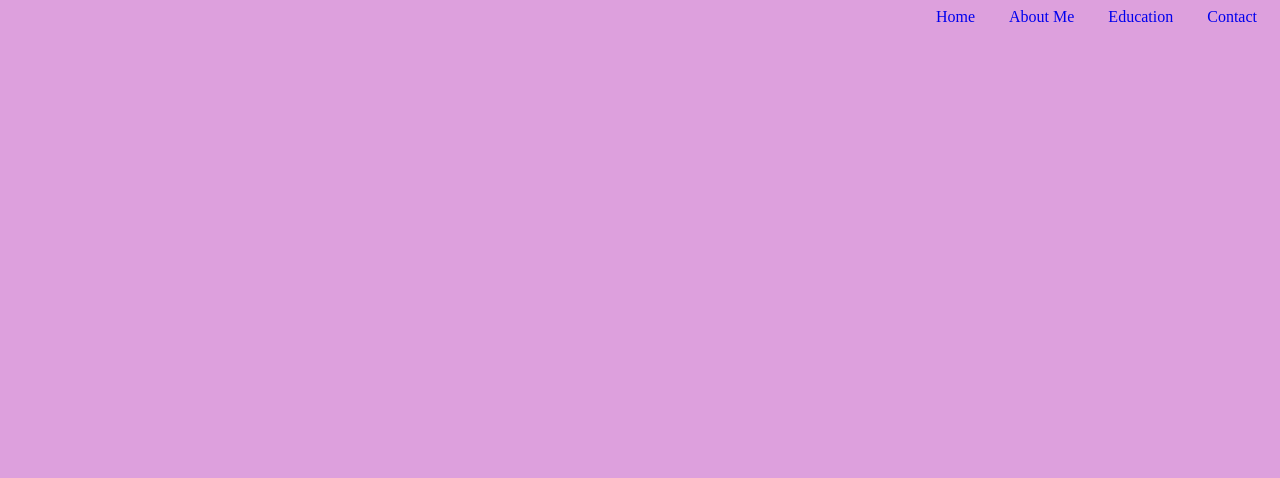
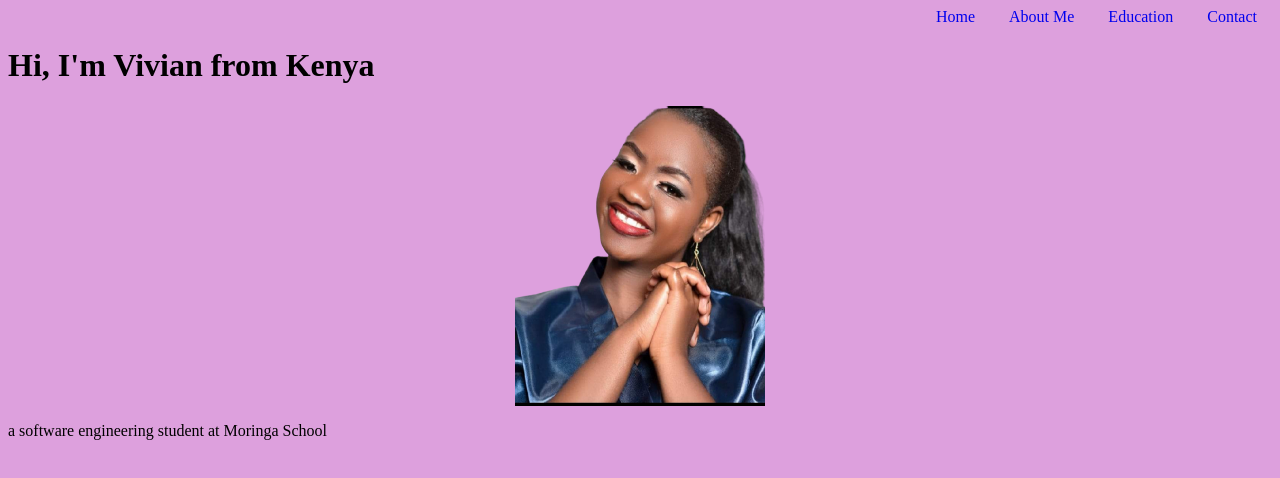
Before and after one commit to viviandande/phase-0-portfolio, a plain HTML site: page index.html in a window 1280 px wide. Drawn offline with Linux system fonts and the light colour scheme.

Commit message:
Second commit

```diff
--- a/css/style.css
+++ b/css/style.css
@@ -20,3 +20,12 @@ body
     color: greenyellow;
 
 }
+
+img
+{
+    width: 250px;
+    height: 300px;
+    display: block;
+    margin-left: auto;
+     margin-right: auto;
+}
--- a/index.html
+++ b/index.html
@@ -16,3 +16,11 @@
             <a href="#about">About Me</a>
             <a href="#education">Education</a>
             <a href="#contact">Contact</a>
+     </div>
+
+    <div id="home">
+                    <h1>Hi, I'm Vivian from Kenya</h1>
+                    <img src="./images/dande.png" alt="Vivian photo">
+                    <p> a software engineering student at Moringa School</p>
+
+        </div>
```
